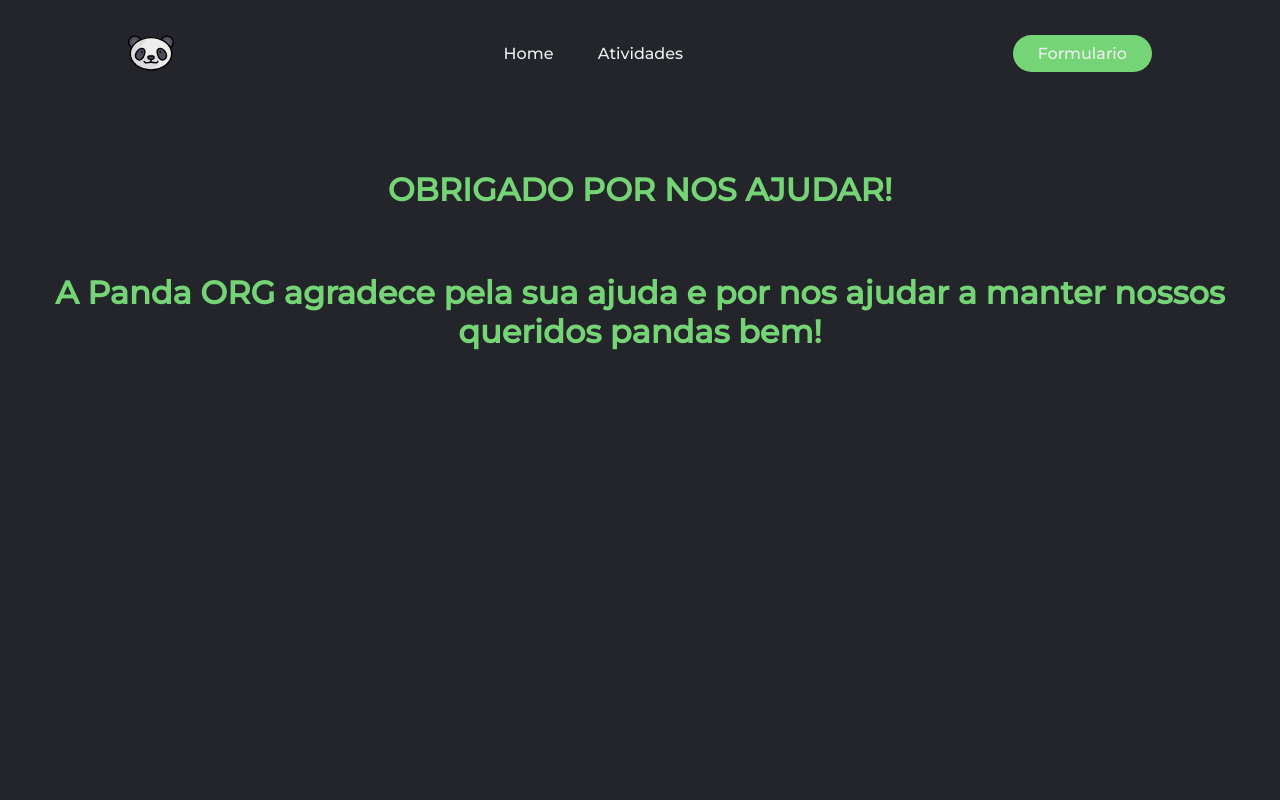
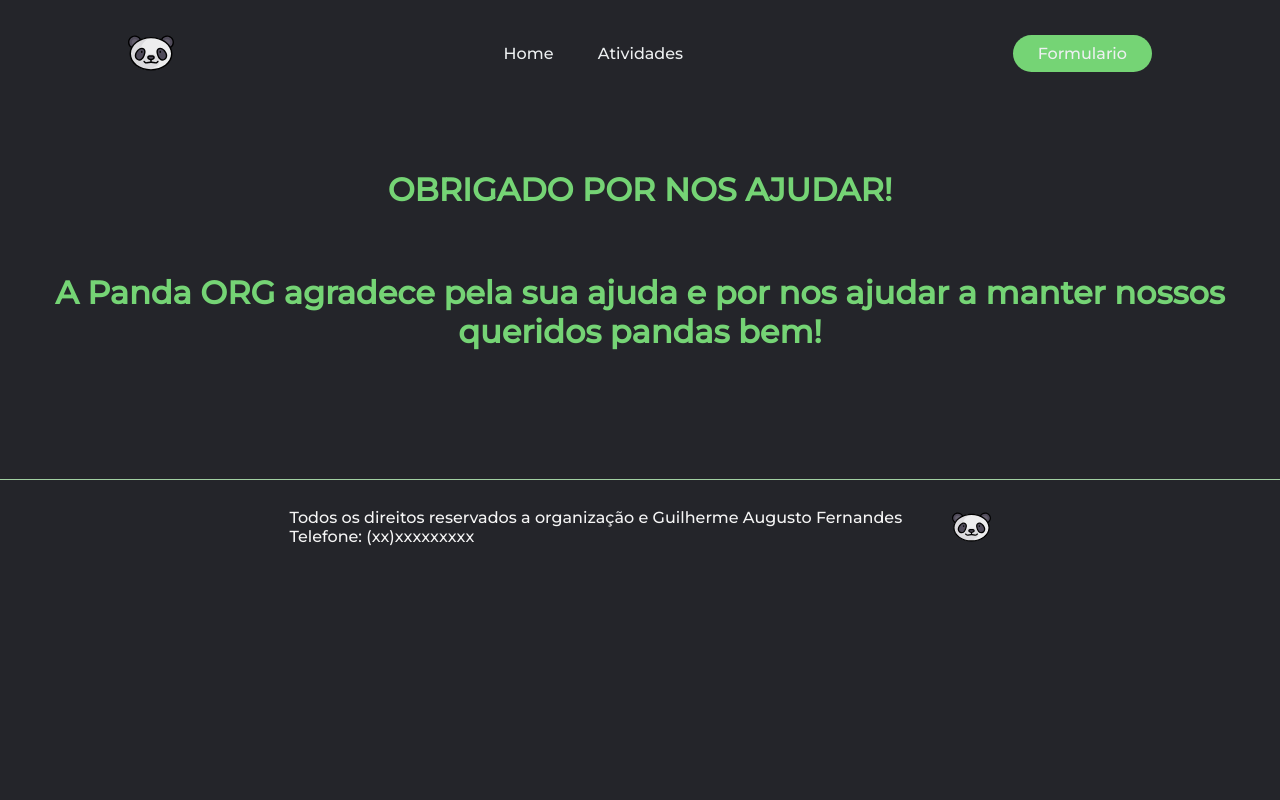
Before and after one commit to guigutox/PP1_GuilhermeFernandes, a plain HTML site: page Agradecimento.html in a window 1280 px wide. Shown: the top 800 px of the page. Drawn offline with Linux system fonts and the light colour scheme.

Commit message:
Correção agradecimento
Correção nas proporções

```diff
--- a/Agradecimento.html
+++ b/Agradecimento.html
@@ -28,7 +28,7 @@
     <h1>A Panda ORG agradece pela sua ajuda e por nos ajudar a manter nossos queridos pandas bem!</h2>
 
 
-    <footer class="rodape" style="margin-top: 100%;">
+    <footer class="rodape">
 
 
         <p style="color:whitesmoke; ">
```
